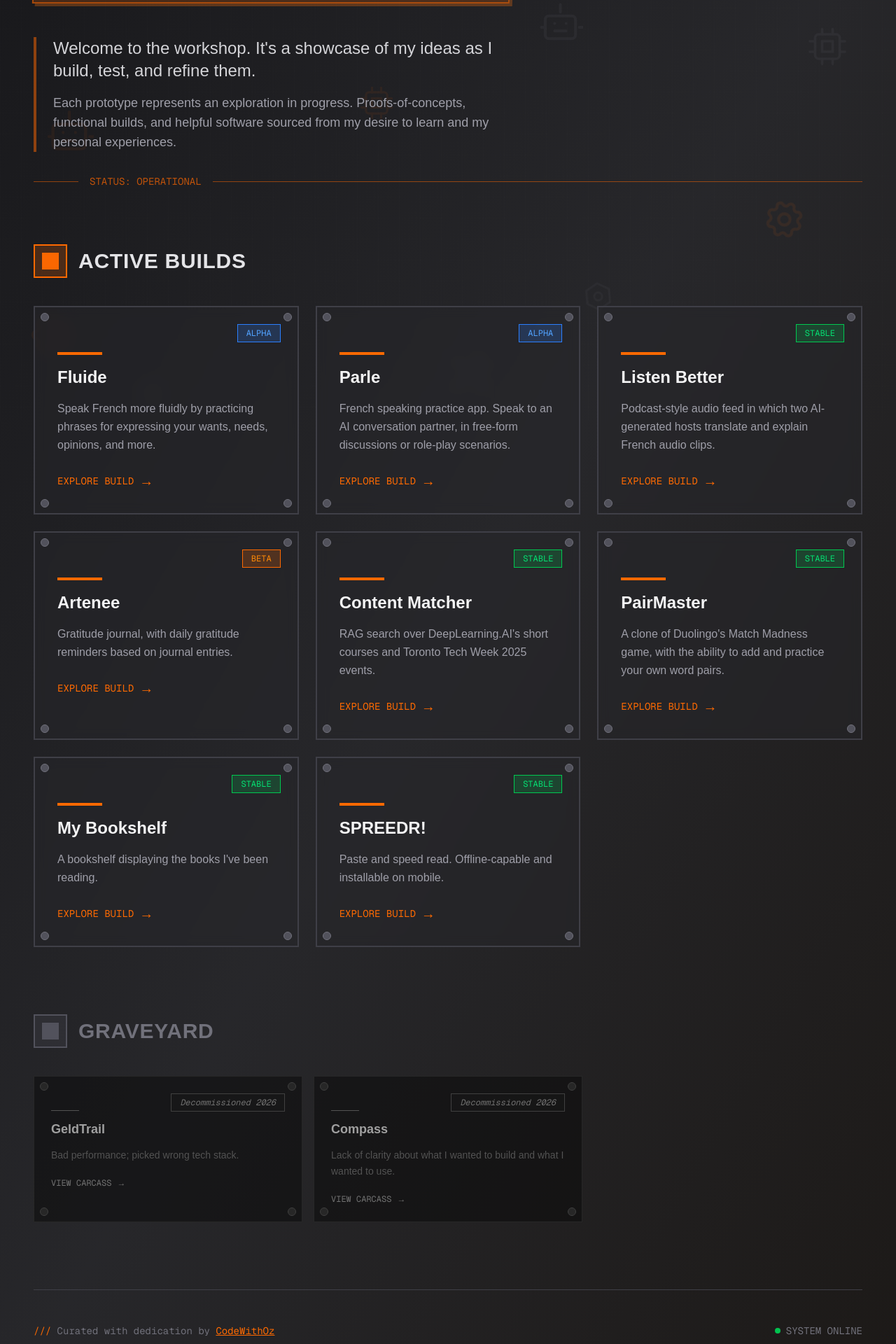
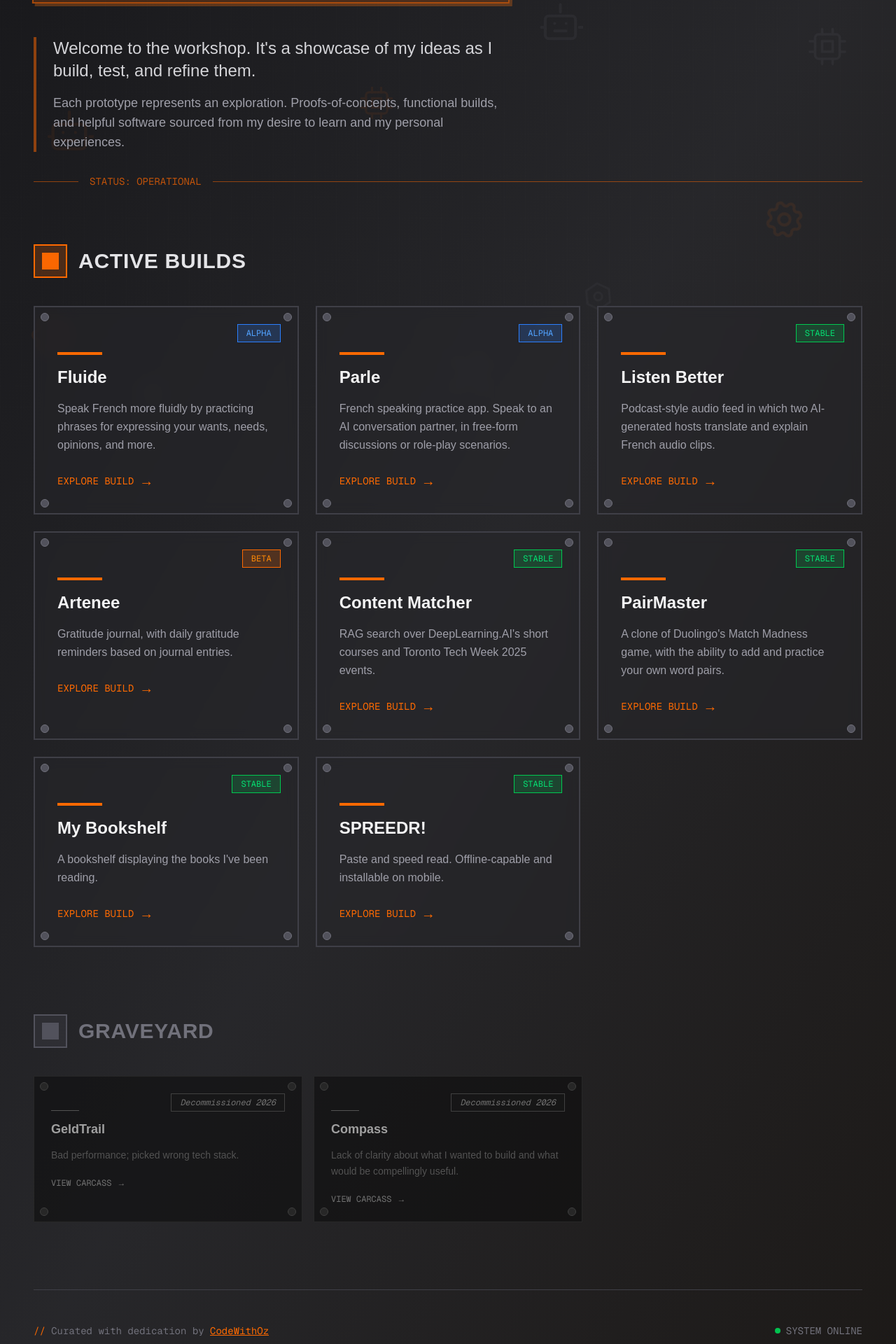
Before and after one commit to CodeWithOz/prototypes-haus, a Next.js app: page / in a window 1280 px wide. Shown: the part 199-2119 px from the top of the page at 70% size. Built offline with nearby package versions, Linux system fonts and the light colour scheme.

Commit message:
feat: minor cosmetic changes

```diff
--- a/src/app/page.tsx
+++ b/src/app/page.tsx
@@ -83,7 +83,7 @@ const prototypes: (Prototype | AbandonedPrototype)[] = [
     description: 'Momentum tracker for personal and professional goals.',
     url: 'https://github.com/CodeWithOz/compass',
     status: 'abandoned',
-    epitaph: 'Lack of clarity about what I wanted to build and what I wanted to use.',
+    epitaph: 'Lack of clarity about what I wanted to build and what would be compellingly useful.',
     decommissionedYear: 2026,
   },
 ];
@@ -488,7 +488,7 @@ export default function Home() {
                 build, test, and refine them.
               </p>
               <p className='text-lg text-zinc-400'>
-                Each prototype represents an exploration in progress.
+                Each prototype represents an exploration.
                 Proofs-of-concepts, functional builds, and helpful software
                 sourced from my desire to learn and my personal experiences.
               </p>
@@ -634,7 +634,7 @@ export default function Home() {
         <footer className='mt-24 pt-12 border-t border-zinc-700'>
           <div className='flex flex-col sm:flex-row justify-between items-center gap-6'>
             <div className='text-zinc-500 text-center sm:text-left font-mono text-sm'>
-              <span className='text-orange-500'>{'///'}</span> Curated with
+              <span className='text-orange-500'>{'//'}</span> Curated with
               dedication by{' '}
               <a
                 href='https://www.linkedin.com/in/uchechukwu-ozoemena/'
```
